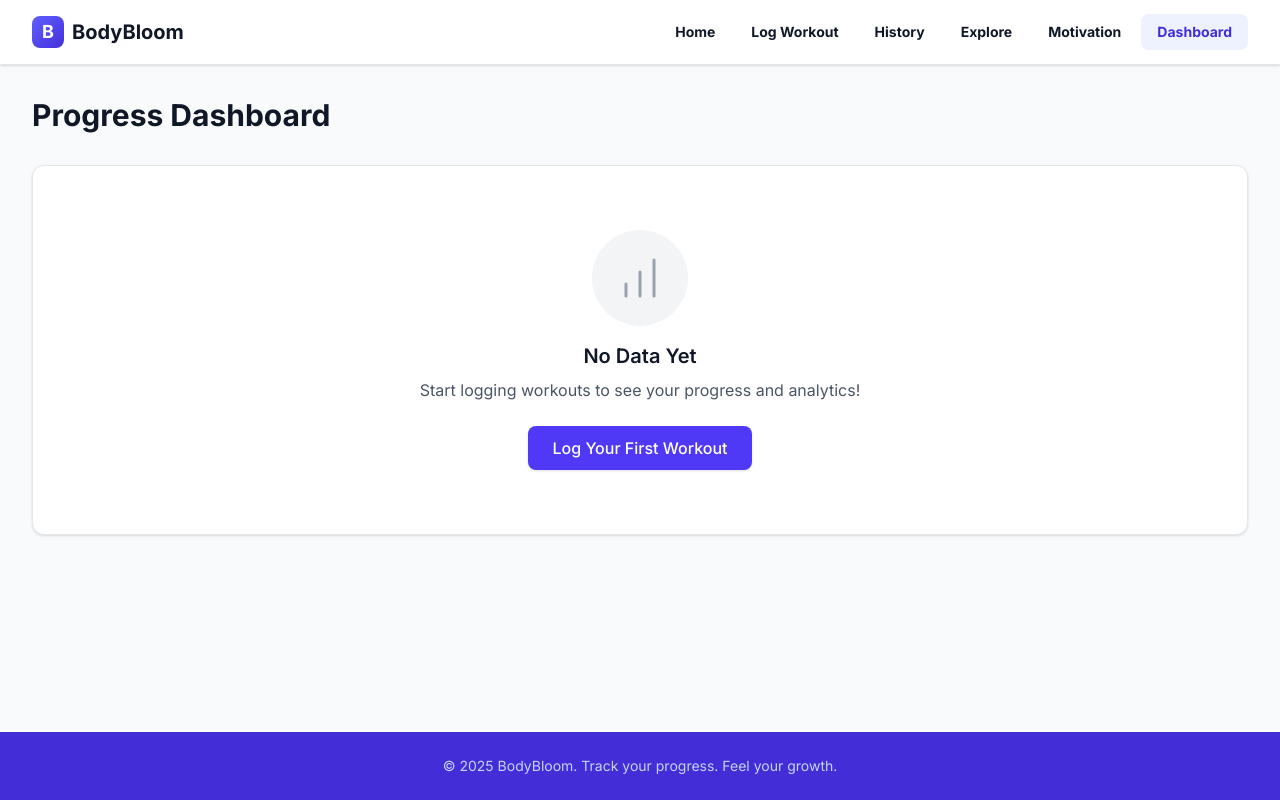
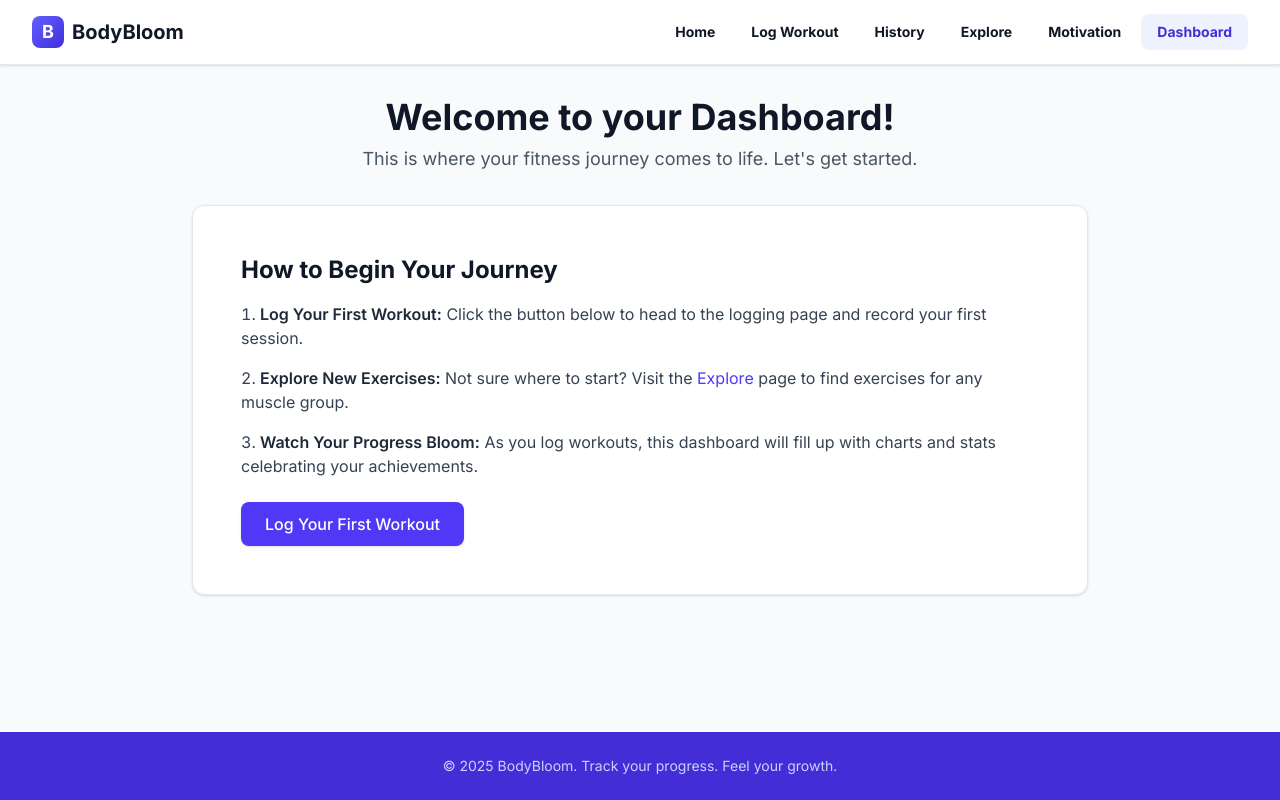
Before and after one commit to Ghanneycaleb/BodyBloom, a React (Vite) app: page /dashboard in a window 1280 px wide. Built offline with nearby package versions, Linux system fonts and the light colour scheme.

Commit message:
feat(dashboard): improve empty state and unify page layout structure

```diff
--- a/src/pages/Dashboard.jsx
+++ b/src/pages/Dashboard.jsx
@@ -86,24 +86,63 @@ const Dashboard = () => {
 
   if (workouts.length === 0) {
     return (
-      <div>
-        <h1 className="text-3xl font-bold text-gray-900 mb-8">
-          Progress Dashboard
-        </h1>
-        <Card className="text-center py-16">
-          <div className="w-24 h-24 mx-auto mb-4 bg-gray-100 rounded-full flex items-center justify-center">
-            <BarChart className="w-12 h-12 text-gray-400" strokeWidth={1.5} />
-          </div>
-          <h3 className="text-xl font-semibold text-gray-900 mb-2">
-            No Data Yet
-          </h3>
-          <p className="text-gray-600 mb-6">
-            Start logging workouts to see your progress and analytics!
+      <div className="space-y-8">
+        {/* Header */}
+        <div className="text-center">
+          <h1 className="text-4xl font-bold text-gray-900 mb-2">
+            Welcome to your Dashboard!
+          </h1>
+          <p className="text-lg text-gray-600">
+            This is where your fitness journey comes to life. Let's get started.
           </p>
-          <Link to="/log">
-            <Button variant="primary">Log Your First Workout</Button>
-          </Link>
-        </Card>
+        </div>
+
+        {/* Getting Started Guide */}
+        <div className="max-w-4xl mx-auto">
+          <Card className="bg-white border-gray-200 shadow-sm">
+            <div className="p-6">
+              <h2 className="text-2xl font-bold text-gray-900 mb-4">
+                How to Begin Your Journey
+              </h2>
+              <ol className="list-decimal list-inside space-y-4 text-gray-700">
+                <li>
+                  <span className="font-semibold text-gray-800">
+                    Log Your First Workout:
+                  </span>{" "}
+                  Click the button below to head to the logging page and record
+                  your first session.
+                </li>
+                <li>
+                  <span className="font-semibold text-gray-800">
+                    Explore New Exercises:
+                  </span>{" "}
+                  Not sure where to start? Visit the{" "}
+                  <Link
+                    to="/explore"
+                    className="text-primary-600 hover:underline"
+                  >
+                    Explore
+                  </Link>{" "}
+                  page to find exercises for any muscle group.
+                </li>
+                <li>
+                  <span className="font-semibold text-gray-800">
+                    Watch Your Progress Bloom:
+                  </span>{" "}
+                  As you log workouts, this dashboard will fill up with charts
+                  and stats celebrating your achievements.
+                </li>
+              </ol>
+              <div className="mt-6">
+                <Link to="/log">
+                  <Button variant="primary" size="lg">
+                    Log Your First Workout
+                  </Button>
+                </Link>
+              </div>
+            </div>
+          </Card>
+        </div>
       </div>
     );
   }
@@ -116,7 +155,7 @@ const Dashboard = () => {
           Progress Dashboard
         </h1>
         <p className="text-gray-600">
-          Track your fitness journey and celebrate your achievements
+          Track your fitness journey and celebrate your achievements.
         </p>
       </div>
 
--- a/src/pages/Explore.jsx
+++ b/src/pages/Explore.jsx
@@ -1,216 +1,3 @@
-// import { useState, useEffect } from "react";
-// import { fetchExercises, searchExercises, fetchMuscles } from "../services/api";
-// import ExerciseCard from "../components/explore/ExerciseCard";
-// import Loader from "../components/common/Loader";
-// import Button from "../components/common/Button";
-
-// const Explore = () => {
-//   const [exercises, setExercises] = useState([]);
-//   const [loading, setLoading] = useState(true);
-//   const [error, setError] = useState(null);
-//   const [searchQuery, setSearchQuery] = useState("");
-//   const [searching, setSearching] = useState(false);
-//   const [page, setPage] = useState(0);
-//   const [hasMore, setHasMore] = useState(true);
-//   const [muscles, setMuscles] = useState([]);
-//   const [selectedMuscle, setSelectedMuscle] = useState("");
-
-//   const ITEMS_PER_PAGE = 20;
-
-//   // Load initial exercises
-//   useEffect(() => {
-//     loadExercises();
-//     fetchMuscles().then((data) => {
-//       // Sort muscles alphabetically
-//       setMuscles(data.sort((a, b) => a.name.localeCompare(b.name)));
-//     });
-//   }, []);
-
-//   const loadExercises = async (offset = 0) => {
-//     try {
-//       setLoading(true);
-//       setError(null);
-//       const data = await fetchExercises(ITEMS_PER_PAGE, offset);
-
-//       if (offset === 0) {
-//         setExercises(data.results);
-//       } else {
-//         setExercises((prev) => [...prev, ...data.results]);
-//       }
-
-//       setHasMore(data.next !== null);
-//       setLoading(false);
-//     } catch {
-//       setError("Failed to load exercises. Please try again.");
-//       setLoading(false);
-//     }
-//   };
-
-//   const handleSearch = async (e) => {
-//     e.preventDefault();
-
-//     if (!searchQuery.trim() && !selectedMuscle) {
-//       loadExercises();
-//       return;
-//     }
-
-//     try {
-//       setSearching(true);
-//       setError(null);
-//       const data = await searchExercises({
-//         query: searchQuery.trim(),
-//         muscle: selectedMuscle,
-//       });
-//       setExercises(data.results);
-//       setHasMore(false); // Disable load more for search results
-//       setSearching(false);
-//     } catch {
-//       setError("Search failed. Please try again.");
-//       setSearching(false);
-//     }
-//   };
-
-//   const handleClearSearch = () => {
-//     setSearchQuery("");
-//     setSelectedMuscle("");
-//     setPage(0);
-//     loadExercises(0);
-//   };
-
-//   const handleLoadMore = () => {
-//     const nextPage = page + 1;
-//     setPage(nextPage);
-//     loadExercises(nextPage * ITEMS_PER_PAGE);
-//   };
-
-//   if (loading && page === 0) {
-//     return (
-//       <div className="flex items-center justify-center min-h-[400px]">
-//         <Loader size="lg" text="Loading exercises..." />
-//       </div>
-//     );
-//   }
-
-//   return (
-//     <div>
-//       {/* Header */}
-//       <div className="mb-8">
-//         <h1 className="text-3xl font-bold text-gray-900 mb-2">
-//           Explore Exercises
-//         </h1>
-//         <p className="text-gray-600">
-//           Discover new exercises to add to your workout routine
-//         </p>
-//       </div>
-
-//       {/* Search Bar */}
-//       <div className="mb-8">
-//         <form
-//           onSubmit={handleSearch}
-//           className="grid grid-cols-1 sm:grid-cols-3 gap-3"
-//         >
-//           <input
-//             type="text"
-//             value={searchQuery}
-//             onChange={(e) => setSearchQuery(e.target.value)}
-//             placeholder="Search exercises (e.g., bench press, squats)..."
-//             className="sm:col-span-2 px-4 py-3 border border-gray-300 rounded-lg focus:ring-2 focus:ring-primary-500 focus:border-primary-500 outline-none transition"
-//           />
-//           <select
-//             value={selectedMuscle}
-//             onChange={(e) => setSelectedMuscle(e.target.value)}
-//             className="px-4 py-3 border border-gray-300 rounded-lg focus:ring-2 focus:ring-primary-500 focus:border-primary-500 outline-none transition bg-white"
-//           >
-//             <option value="">All Muscle Groups</option>
-//             {muscles.map((muscle) => (
-//               <option key={muscle.id} value={muscle.id}>
-//                 {muscle.name}
-//               </option>
-//             ))}
-//           </select>
-//           <div className="sm:col-span-3 flex gap-3">
-//             <Button type="submit" variant="primary" disabled={searching}>
-//               {searching ? "Searching..." : "Search"}
-//             </Button>
-//             {(searchQuery || selectedMuscle) && (
-//               <Button
-//                 type="button"
-//                 variant="secondary"
-//                 onClick={handleClearSearch}
-//               >
-//                 Clear
-//               </Button>
-//             )}
-//           </div>
-//         </form>
-//       </div>
-
-//       {/* Error Message */}
-//       {error && (
-//         <div className="mb-6 p-4 bg-red-50 border border-red-200 rounded-lg">
-//           <p className="text-red-800">{error}</p>
-//         </div>
-//       )}
-
-//       {/* Exercise Grid */}
-//       {searching ? (
-//         <div className="flex items-center justify-center min-h-[400px]">
-//           <Loader size="lg" text="Searching..." />
-//         </div>
-//       ) : exercises.length > 0 ? (
-//         <>
-//           <div className="grid grid-cols-1 md:grid-cols-2 lg:grid-cols-3 gap-6 mb-8">
-//             {exercises.map((exercise) => (
-//               <ExerciseCard key={exercise.id} exercise={exercise} />
-//             ))}
-//           </div>
-
-//           {/* Load More Button */}
-//           {hasMore && !searchQuery && (
-//             <div className="flex justify-center">
-//               <Button
-//                 onClick={handleLoadMore}
-//                 variant="secondary"
-//                 disabled={loading}
-//               >
-//                 {loading ? "Loading..." : "Load More Exercises"}
-//               </Button>
-//             </div>
-//           )}
-//         </>
-//       ) : (
-//         !loading && (
-//           <div className="text-center py-16">
-//             <div className="w-24 h-24 mx-auto mb-4 bg-gray-100 rounded-full flex items-center justify-center">
-//               <svg
-//                 className="w-12 h-12 text-gray-400"
-//                 fill="none"
-//                 viewBox="0 0 24 24"
-//                 stroke="currentColor"
-//               >
-//                 <path
-//                   strokeLinecap="round"
-//                   strokeLinejoin="round"
-//                   strokeWidth={2}
-//                   d="M21 21l-6-6m2-5a7 7 0 11-14 0 7 7 0 0114 0z"
-//                 />
-//               </svg>
-//             </div>
-//             <h3 className="text-xl font-semibold text-gray-900 mb-2">
-//               No Exercises Found
-//             </h3>
-//             <p className="text-gray-600">
-//               Try a different search term or clear your search.
-//             </p>
-//           </div>
-//         )
-//       )}
-//     </div>
-//   );
-// };
-
-// export default Explore;
-
 import { useState, useEffect, useCallback } from "react";
 import { fetchExercises, searchExercises, fetchMuscles } from "../services/api";
 import ExerciseCard from "../components/explore/ExerciseCard";
@@ -371,14 +158,13 @@ const Explore = () => {
   }
 
   return (
-    <div className="bg-gray-50 min-h-screen py-8 sm:py-12">
-      <div className="max-w-5xl mx-auto px-4 sm:px-6 lg:px-8">
+    <div>
       {/* Header */}
-        <div className="mb-8 text-center">
-          <h1 className="text-3xl sm:text-4xl font-bold text-gray-900 mb-2">
+      <div className="mb-8">
+        <h1 className="text-3xl font-bold text-gray-900 mb-2">
           Explore Exercises
         </h1>
-          <p className="text-gray-600 text-base sm:text-lg">
+        <p className="text-gray-600">
           Discover new exercises to add to your workout routine.
         </p>
       </div>
@@ -483,7 +269,6 @@ const Explore = () => {
         )
       )}
     </div>
-    </div>
   );
 };
 
--- a/src/pages/History.jsx
+++ b/src/pages/History.jsx
@@ -54,14 +54,13 @@ const History = () => {
   ];
 
   return (
-    <div className="bg-gray-50 min-h-screen py-8 sm:py-12">
-      <div className="max-w-5xl mx-auto px-4 sm:px-6 lg:px-8">
+    <div>
         {/* Header */}
-        <div className="mb-8 text-center">
-          <h1 className="text-3xl sm:text-4xl font-bold text-gray-900 mb-2">
+      <div className="mb-8">
+        <h1 className="text-3xl font-bold text-gray-900 mb-2">
             Workout History
           </h1>
-          <p className="text-gray-600 text-base sm:text-lg">
+        <p className="text-gray-600">
             Review your past workouts and track your consistency.
           </p>
         </div>
@@ -123,7 +122,6 @@ const History = () => {
           workoutsByDate={filteredWorkouts}
           onDelete={deleteWorkout}
         />
-      </div>
 
       {/* Delete Confirmation Modal */}
       <Modal
```
Also changed, not shown: src/pages/Motivation.jsx (indentation only). Lines whose indentation alone changed are shown as unchanged.
